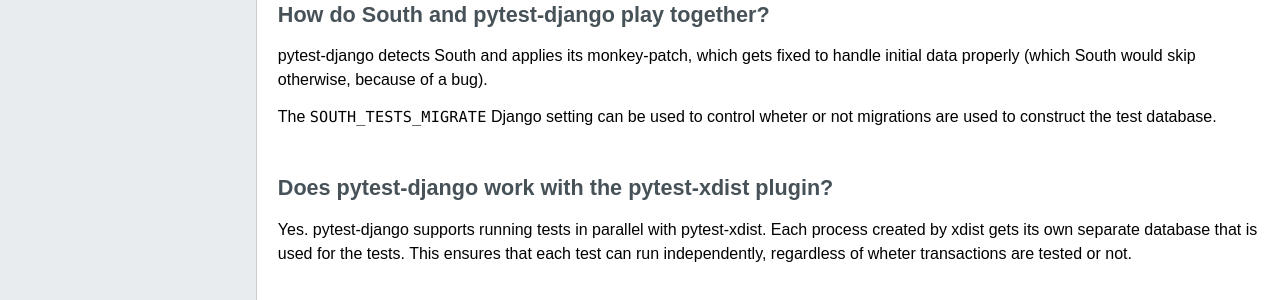
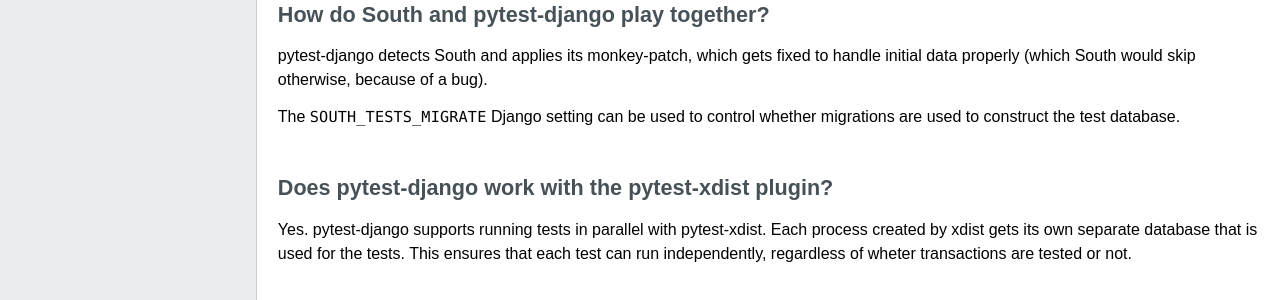
Before and after one commit to pytest-dev/pytest-django, a Sphinx documentation site: the page built from docs/faq.rst, in a window 1280 px wide. Shown: the part 873-1173 px from the top of the page. Built offline with Sphinx 7.4.7, drawn with Linux system fonts in a browser that asks for light colours.

```diff
--- a/docs/faq.rst
+++ b/docs/faq.rst
@@ -50,7 +50,7 @@
 to handle initial data properly (which South would skip otherwise, because
 of a bug).
 
-The ``SOUTH_TESTS_MIGRATE`` Django setting can be used to control wheter or not
+The ``SOUTH_TESTS_MIGRATE`` Django setting can be used to control whether
 migrations are used to construct the test database.
 
 Does pytest-django work with the pytest-xdist plugin?
```
Also changed, not shown: 1 other file.
